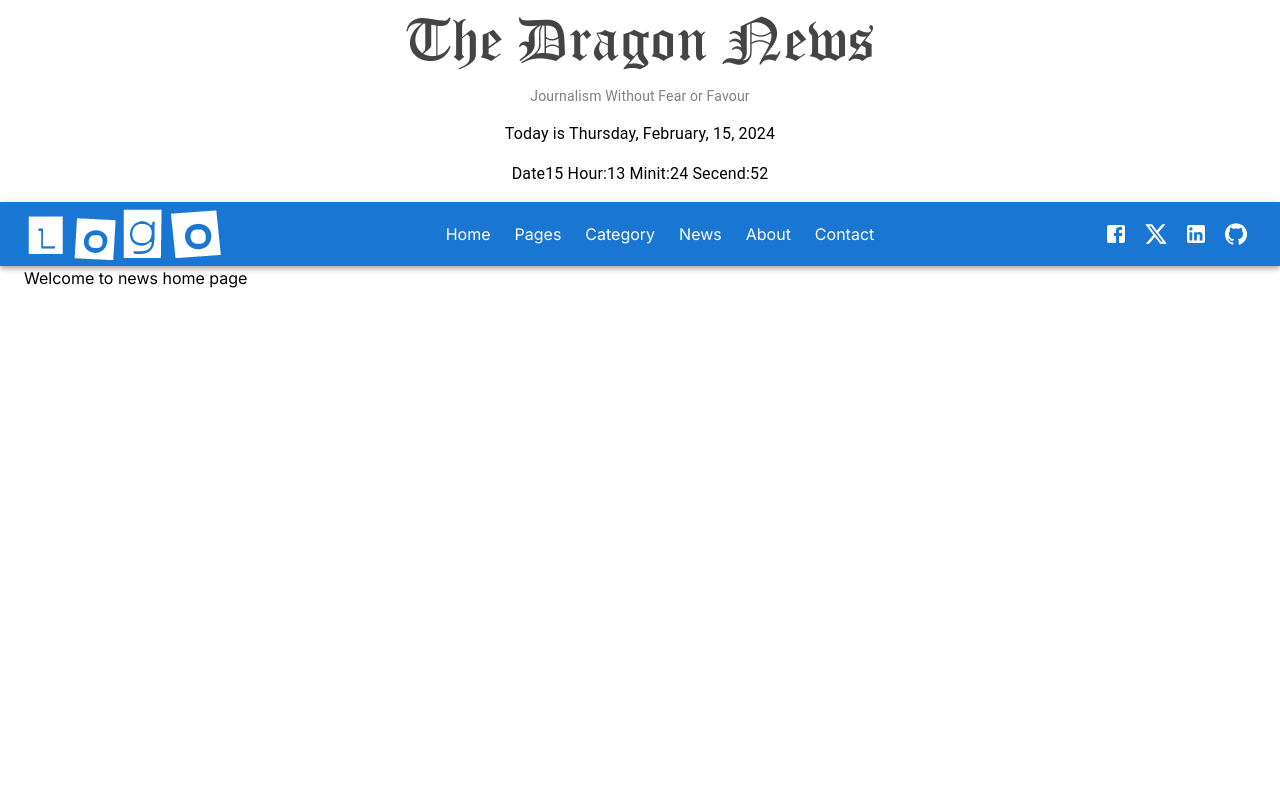
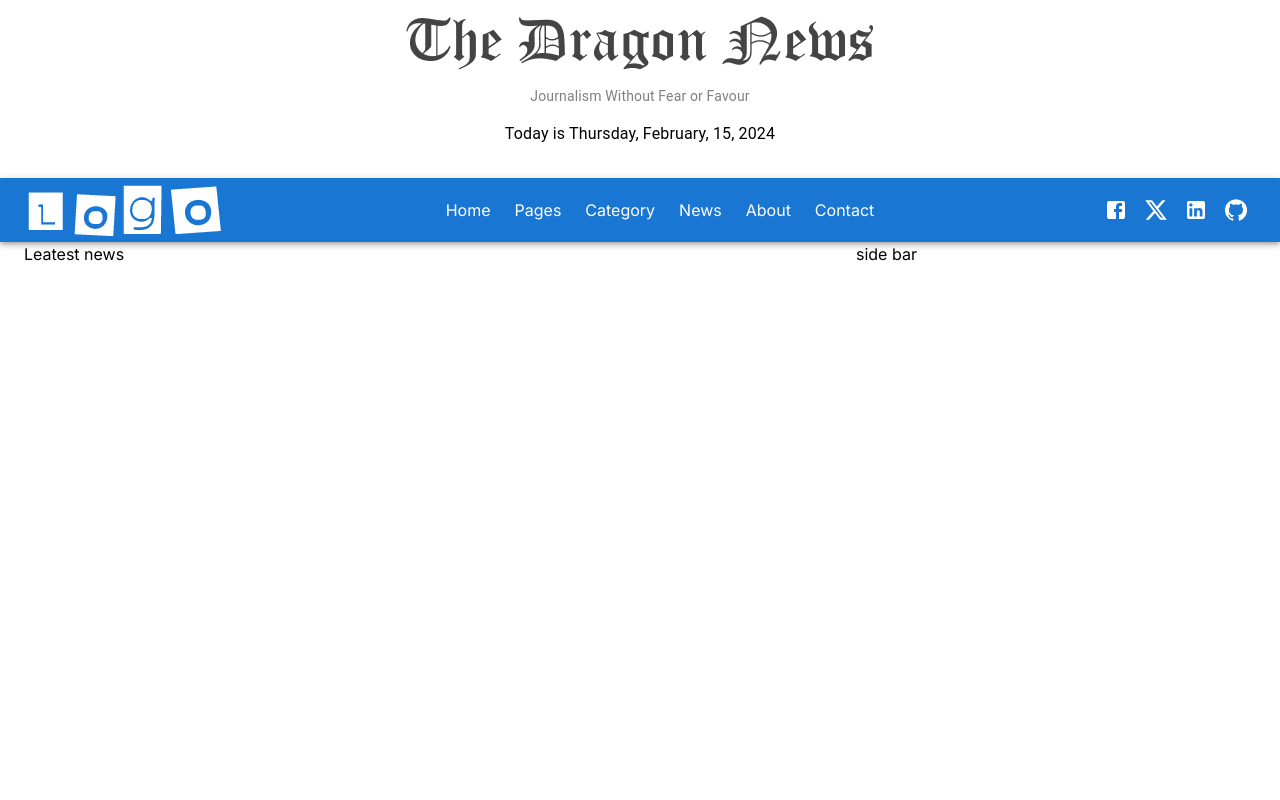
Before and after one commit to salman-farcy/dragone-news-daily, a Next.js app: page / in a window 1280 px wide. Shown: the top 800 px of the page. Built offline with nearby package versions, Linux system fonts and the light colour scheme.

Commit message:
Techniques for using the Material UI grid system

```diff
--- a/src/app/page.js
+++ b/src/app/page.js
@@ -1,9 +1,18 @@
+import { Grid } from "@mui/material";
 
 
 const HomePage = () => {
   return (
     <div>
-      <h1>Welcome to news home page</h1>
+      <Grid container spacing={2}>
+        <Grid item xs={8}>
+          <h1>Leatest news</h1>
+        </Grid>
+
+        <Grid item xs={4}>
+          <h1>side bar</h1>
+        </Grid>
+      </Grid>
     </div>
   );
 };
--- a/src/components/shared/Header.js
+++ b/src/components/shared/Header.js
@@ -20,7 +20,7 @@ const Header = () => {
                          {currentDate}
                     </Typography>
                     <Typography textAlign='center' >
-                         <DigitalWatch />
+                         {/* <DigitalWatch /> */}
                     </Typography>
                </Container>
           </Box>
--- a/src/components/shared/Navbar.js
+++ b/src/components/shared/Navbar.js
@@ -52,7 +52,6 @@ function ResponsiveAppBar() {
      return (
           <>
                <Header />
-
                <AppBar position="static" className='bg-black'>
                     <Container maxWidth="xl">
                          <Toolbar disableGutters>
```
